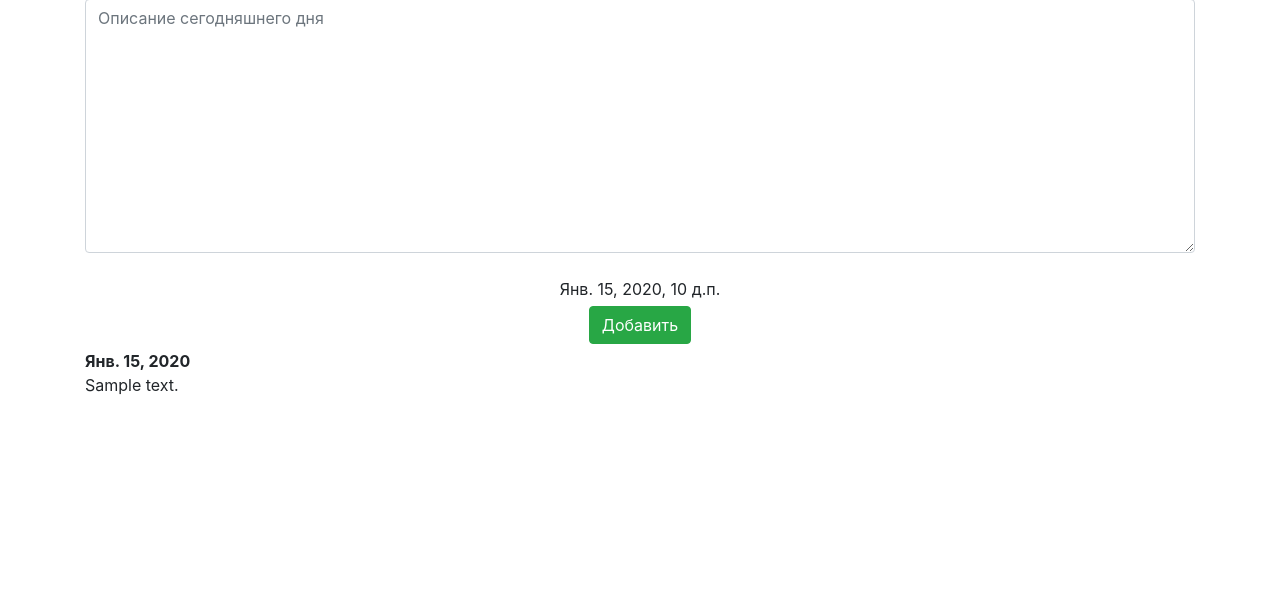
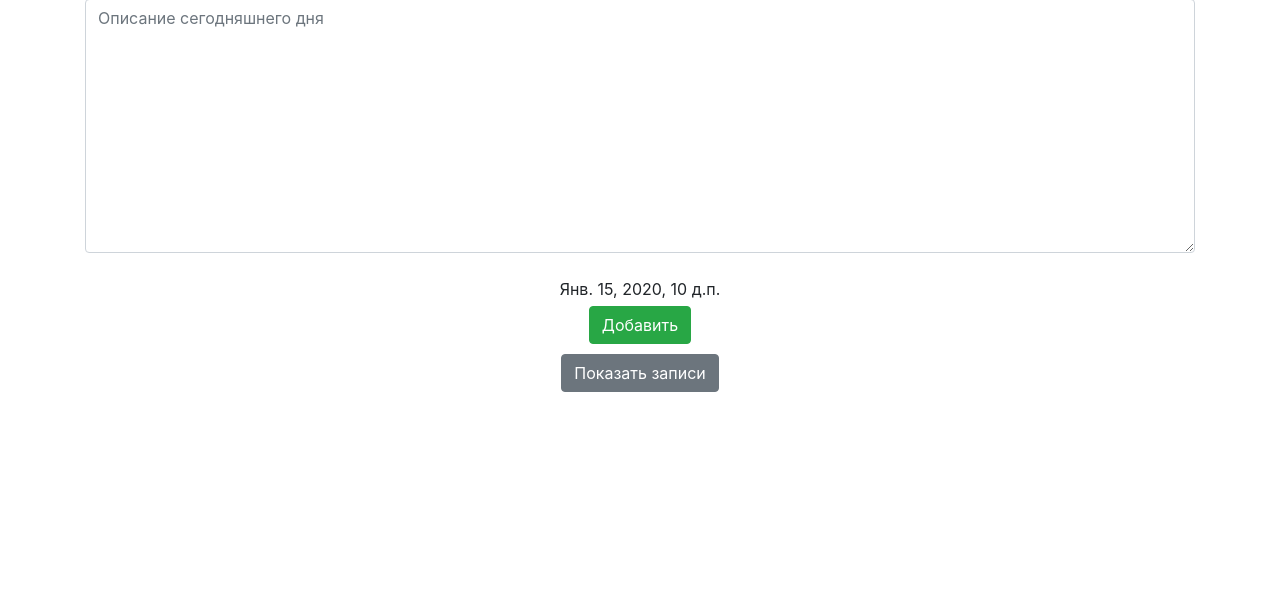
Before and after one commit to Artanias/my_helper, a Django app: template supporter/templates/Helper/diary.html in a window 1280 px wide. Shown: the part 113-707 px from the top of the page. Run offline with Django 3.2, Linux system fonts and the light colour scheme; tables that the repository leaves empty hold one stand-in row (values such as "Sample post"); the template is opened without the code that fills it: values that come from a table or form of the project are taken from there, most other values are stand-ins (such as "Sample title", 1, 10 or a date in 2020); some libraries are stand-ins or nearby versions.

Commit message:
Теперь во вкладке ежедневник по умолчанию не отображаются дневные отчёты, написанные ранее. Они появляются по нажатию кнопки и также скрываются.

```diff
--- a/supporter/templates/Helper/diary.html
+++ b/supporter/templates/Helper/diary.html
@@ -15,8 +15,34 @@
     </div>
     {% endif %}
 
-    {% for day in diary %}
-        <b>{{ day.pub_date }}</b>
-        <p style="text-align: justify"> {{ day.review }} </p>
-    {% endfor %}
+    <div align="center">
+        <button id="show_diary" type="submit" class="btn btn-secondary" style="margin-top: 5px; margin-bottom: 20px;">Показать записи</button>
+    </div>
+    <div id="reviews"></div>
+
+    <script type="text/javascript">
+        show_diary.onclick = function(){
+            var div_reviews = document.getElementById("reviews");
+            var show_btn = document.getElementById("show_diary");
+            var reviews = {{ ser_diary | safe }};
+            if(show_btn.innerHTML == "Показать записи"){
+                var html = "";
+                for(let i = 0; i < reviews.length; i++)
+                {
+                    html += '<b margin-bottom: 15px>';
+                    html += reviews[i]["fields"]['pub_date'];
+                    html += '</b>';
+                    html += '<p style="text-align: justify">'
+                    html += reviews[i]["fields"]['review'];
+                    html += '</p>';
+                }
+                div_reviews.innerHTML = html;
+                show_btn.innerHTML = "Скрыть записи";
+            }
+            else if(show_btn.innerHTML == "Скрыть записи"){
+                div_reviews.innerHTML = "";
+                show_btn.innerHTML = "Показать записи";
+            }
+        };
+    </script>
 {% endblock %}
--- a/supporter/views.py
+++ b/supporter/views.py
@@ -4,6 +4,7 @@ import subprocess
 import json
 from django.shortcuts import render, redirect
 from django.http import HttpResponse
+from django.core import serializers
 from .models import DailyReview
 from .forms import DailyReviewForm, ContribCalcForm, TaskForm
 from .static.scripts.others import calc_contrib, save_plot
@@ -54,11 +55,12 @@ def index(request):
 
 def diary(request):
     latest_dialy_list = DailyReview.objects.order_by('-pub_date')
+    serialized = serializers.serialize("json", latest_dialy_list)
     form = DailyReviewForm()
     date = datetime.date.today()
 
     context = {
-        'diary': latest_dialy_list,
+        'ser_diary': serialized,
         'form': form,
         'date': date,
         'title': 'Ежедневник'
```
